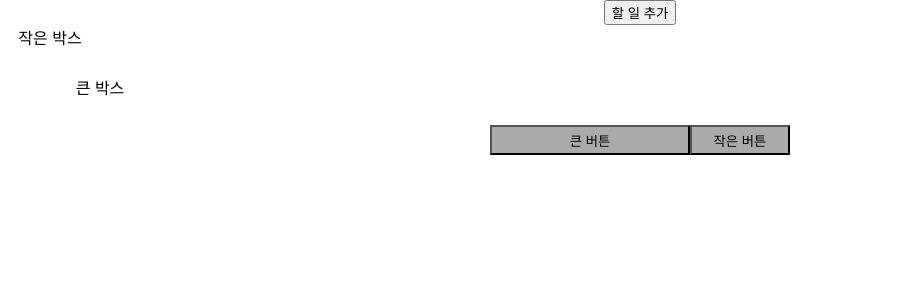
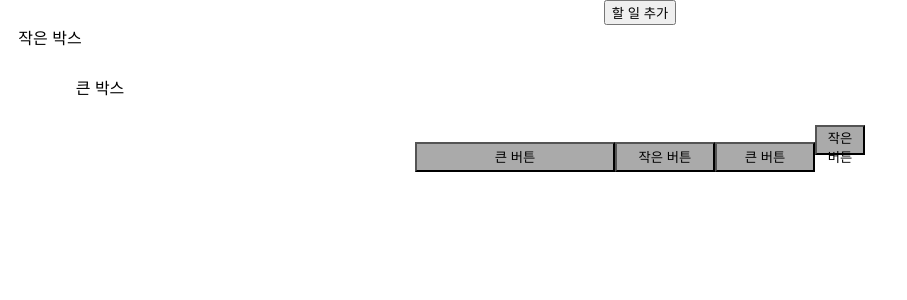
Before and after one commit to dongeun-i/ReactApps, a React (Create React App) app in the folder packages/react-study/: page / in a window 1280 px wide. Shown: the top 300 px of the page, without its empty margins (0-907 px from the left). Built offline with nearby package versions, Linux system fonts and the light colour scheme.

Commit message:
css module 사용해보기

```diff
--- a/packages/react-study/src/App.js
+++ b/packages/react-study/src/App.js
@@ -5,6 +5,7 @@ import "./test.css";
 // import bigImg from "./big.jpeg";
 import TodoList from "./components/todoListBtn/TodoList";
 import Button1 from "./components/Btn/button1";
+import Button2 from "./components/Btn/button2";
 import Box1 from "./components/Box/Box1";
 
 function App() {
@@ -33,6 +34,8 @@ function App() {
                 <Box1 size="big"></Box1>
                 <Button1 size="big"></Button1>
                 <Button1 size="small"></Button1>
+                <Button2 size="big"></Button2>
+                <Button2 size="small"></Button2>
             </div>
         </div>
     );
```
